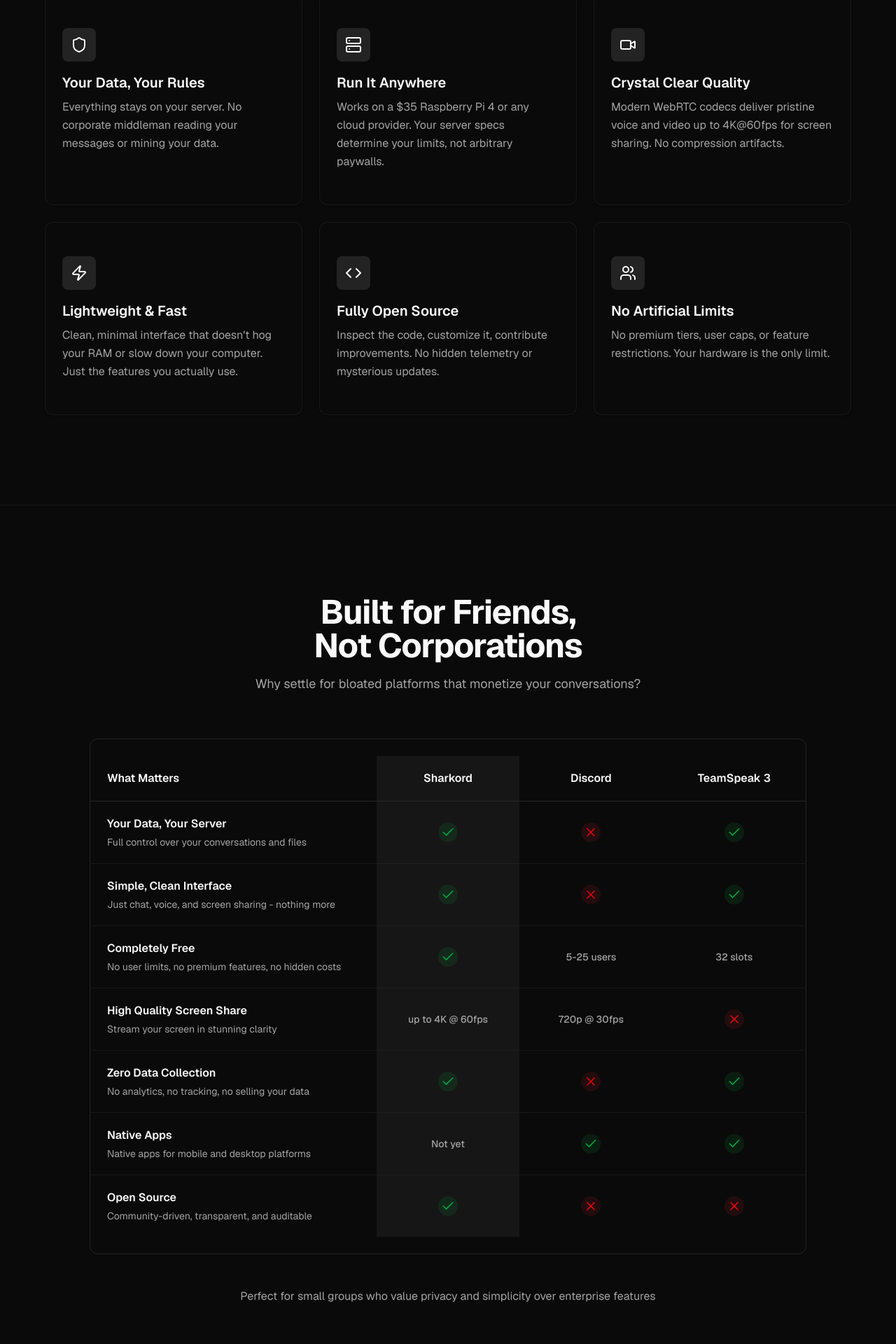
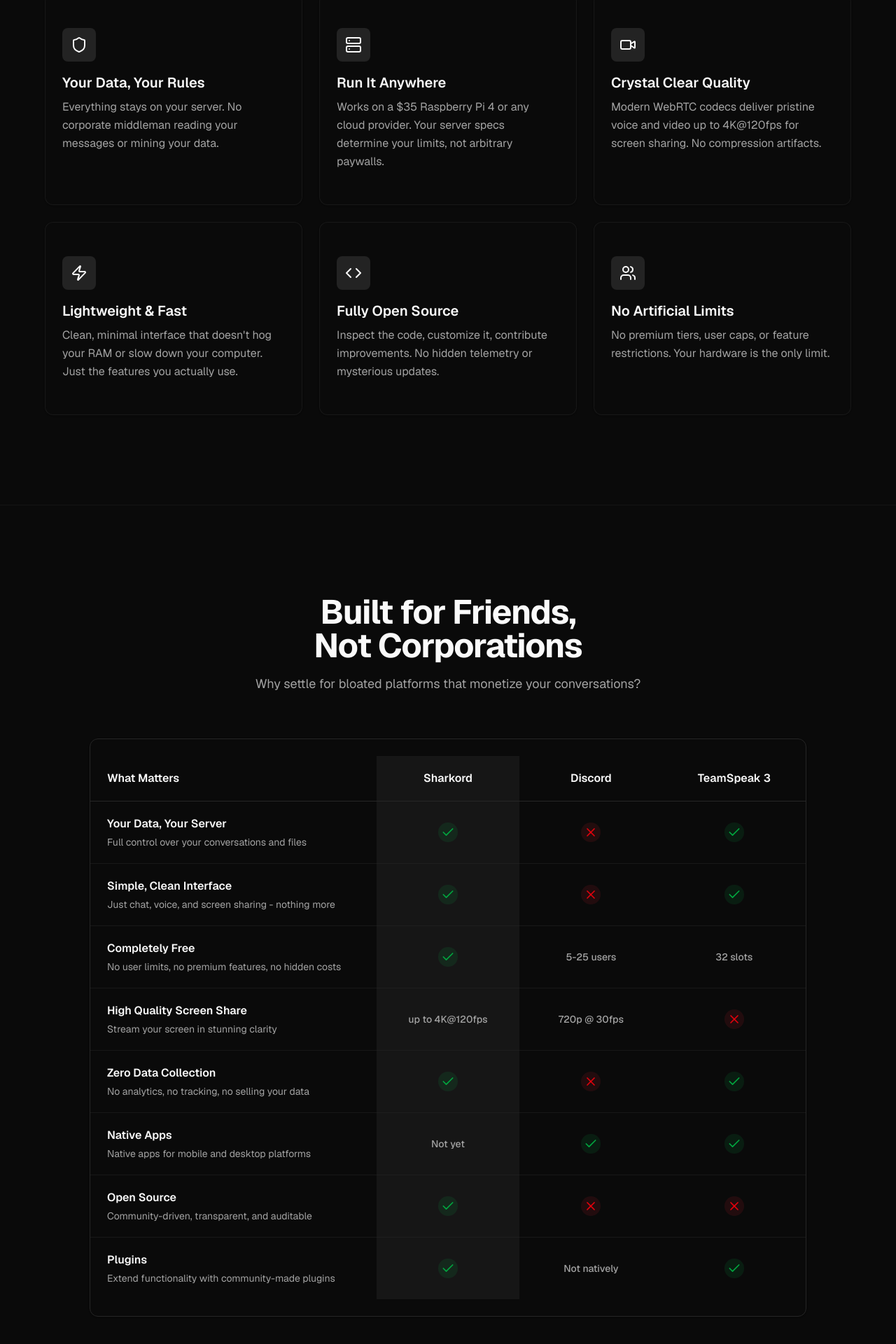
Before and after one commit to Sharkord/website, a Next.js app: page / in a window 1280 px wide. Shown: the part 1071-2991 px from the top of the page at 70% size. Built offline with nearby package versions, Linux system fonts and the light colour scheme.

Commit message:
chore: changes

```diff
--- a/components/comparison-section.tsx
+++ b/components/comparison-section.tsx
@@ -26,7 +26,7 @@
   {
     feature: "High Quality Screen Share",
     description: "Stream your screen in stunning clarity",
-    sharkord: "up to 4K @ 60fps",
+    sharkord: "up to 4K@120fps",
     discord: "720p @ 30fps",
     teamspeak: false,
   },
@@ -50,6 +50,13 @@
     sharkord: true,
     discord: false,
     teamspeak: false,
+  },
+  {
+    feature: "Plugins",
+    description: "Extend functionality with community-made plugins",
+    sharkord: true,
+    discord: "Not natively",
+    teamspeak: true,
   },
 ];
 
--- a/components/features-section.tsx
+++ b/components/features-section.tsx
@@ -18,7 +18,7 @@
     icon: Video,
     title: "Crystal Clear Quality",
     description:
-      "Modern WebRTC codecs deliver pristine voice and video up to 4K@60fps for screen sharing. No compression artifacts.",
+      "Modern WebRTC codecs deliver pristine voice and video up to 4K@120fps for screen sharing. No compression artifacts.",
   },
   {
     icon: Zap,
```
